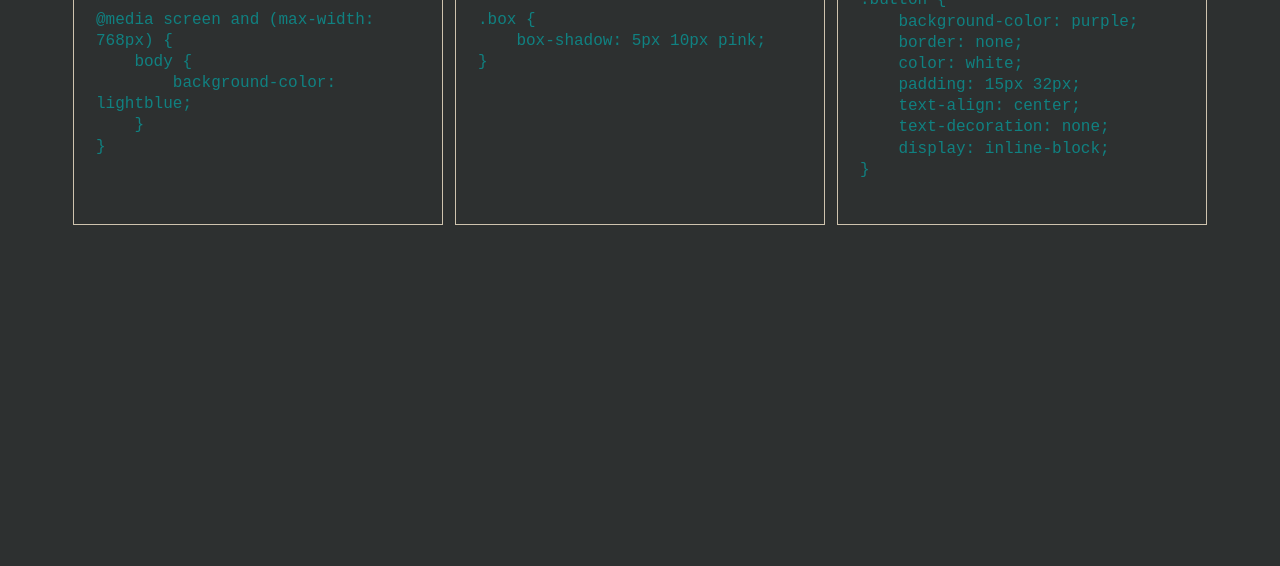
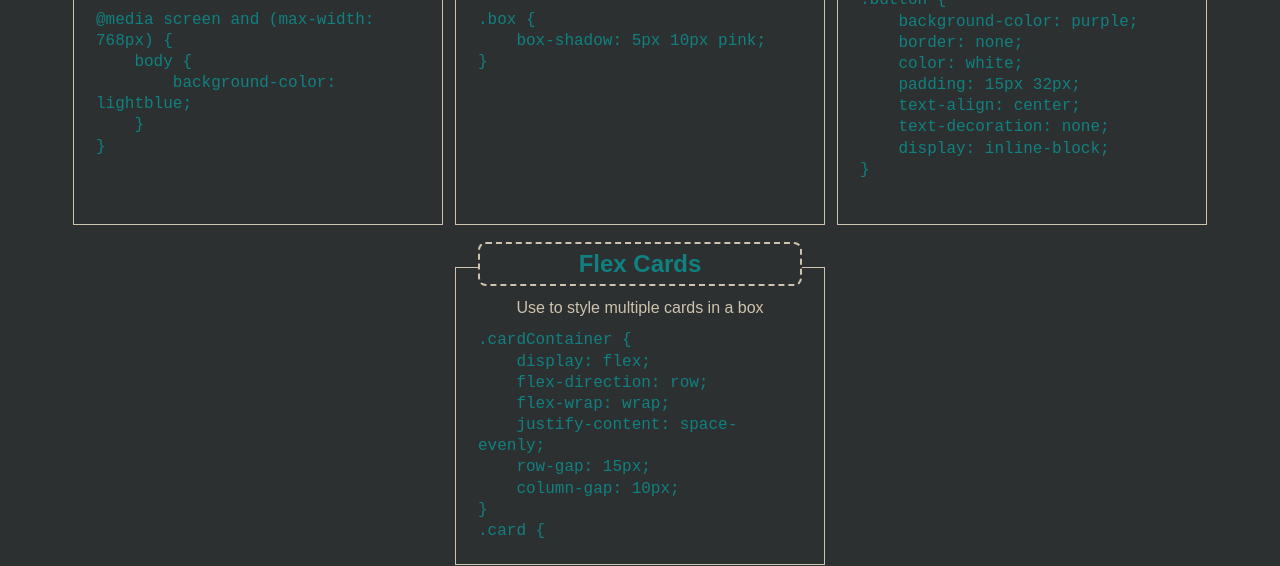
Before and after one commit to ErinnMatesi/CSS-CheatSheet, a plain HTML site: page index.html in a window 1280 px wide. Shown: the part 557-1123 px from the top of the page. Before the commit the page ends 800 px from the top, so only its background shows below. Drawn offline with Linux system fonts and the light colour scheme.

Commit message:
added cards w/in flexbox

```diff
--- a/index.html
+++ b/index.html
@@ -91,6 +91,27 @@
     display: inline-block;
 }</code></pre>
             </figure>
+
+            <figure class="code-card">
+                <h2 class="card-header">Flex Cards</h2>
+                <p class="card-body">Use to style multiple cards in a box</p>
+                <pre class="code-block"><code>.cardContainer {
+    display: flex;
+    flex-direction: row;
+    flex-wrap: wrap;
+    justify-content: space-evenly;
+    row-gap: 15px;
+    column-gap: 10px;
+}
+.card {
+    margin: 2%;
+    box-shadow: 0 4px 8px 0 rgba(0,0,0,0.4);
+    transition: 0.3s;
+    border-radius: 5px;
+    width: 25%;
+    padding: 20px;
+}</code></pre>
+            </figure>
         </section>
     </main>
 
```
